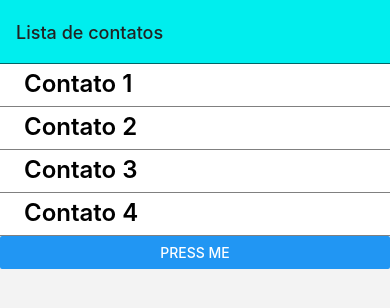
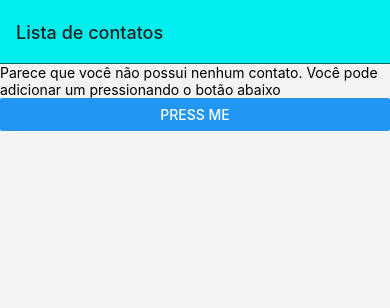
Before and after one commit to eduardo-gomes/localChat, a React Native app: screen /Home in a window 390 px wide. Shown: the top 308 px of the page. Built offline with nearby package versions, Linux system fonts and the light colour scheme.

Commit message:
Ask to add contact, if user dont have one. Almost #1

```diff
--- a/src/contactList.tsx
+++ b/src/contactList.tsx
@@ -22,10 +22,10 @@ const SuggestAddContact = (
 );
 
 const sampleContacts: Array<Contact> = [
-	new Contact("Contato 1"),
-	new Contact("Contato 2"),
-	new Contact("Contato 3"),
-	new Contact("Contato 4")
+	// new Contact("Contato 1"),
+	// new Contact("Contato 2"),
+	// new Contact("Contato 3"),
+	// new Contact("Contato 4")
 ];
 
 const Section: React.FC<{
@@ -62,7 +62,26 @@ const Section: React.FC<{
 
 type Props = NativeStackScreenProps<RootStackParamList, "Home">;
 
-function ContactList({ navigation }: Props) {
+function EmptyListPrompt({ navigation, route }: Props) {
+	return (
+		<View>
+			<Text>Parece que você não possui nenhum contato. Você pode adicionar um pressionando o botão abaixo</Text>
+			<Button onPress={() => { navigation.navigate("AddContact") }} title="press me" />
+		</View>
+	)
+};
+
+function ContactListMap({ list }: { list: Contact[] }) {
+	return (
+		<>
+			{list.map((contact) => {
+				const info = contact.getInfo();
+				return (<Section contact={info} key={info.uid} />); //TODO: use uid
+			})}
+		</>);
+}
+
+function ContactList({ navigation, route }: Props) {
 	const isDarkMode = useColorScheme() === 'dark';
 	const styles = getStyles(useColorScheme());
 
@@ -83,14 +102,10 @@ function ContactList({ navigation }: Props) {
 							backgroundColor: isDarkMode ? Colors.black : Colors.white,
 						}
 					}>
-					{
-						sampleContacts.map((contact) => {
-							const info = contact.getInfo();
-							return (<Section contact={info} key={info.uid} />); //TODO: use uid
-						})}
+					<ContactListMap list={sampleContacts} />
 				</View>
 			</ScrollView>
-			<Button onPress={() => { navigation.navigate("AddContact") }} title="press me" />
+			<EmptyListPrompt navigation={navigation} route={route} />
 		</SafeAreaView >
 	);
 };
```
